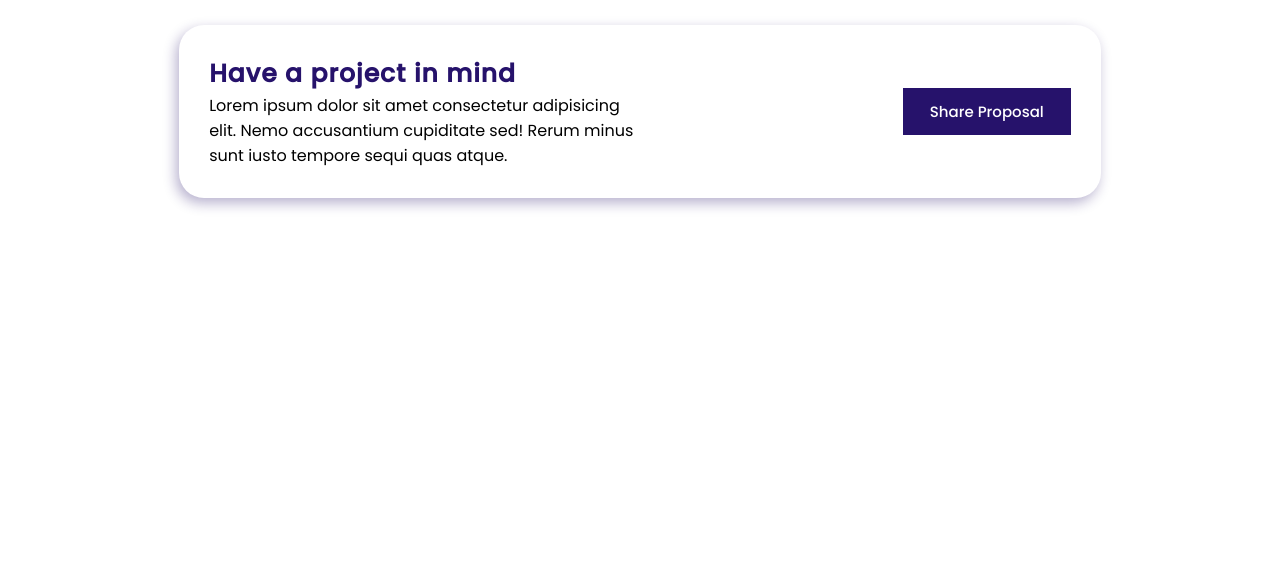
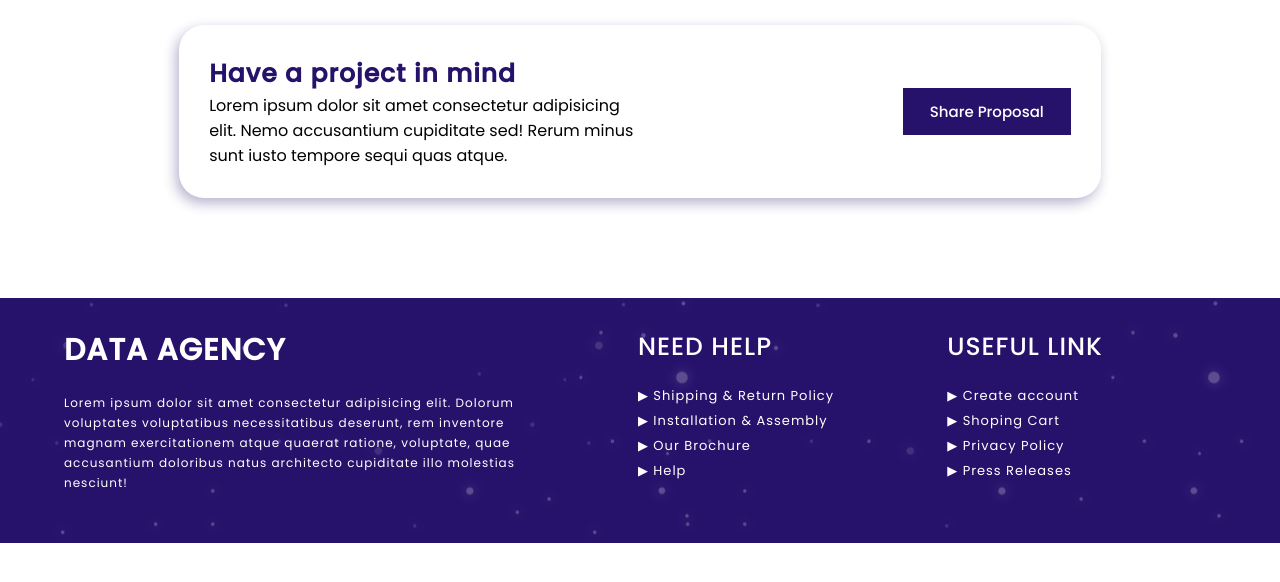
Before and after one commit to iamsaikatrahman/agency-profile, a plain HTML site: page index.html in a window 1280 px wide. Shown: the part 4174-4756 px from the top of the page. After the commit the page ends 4717 px from the top, so only its background shows below. Drawn offline with Linux system fonts and the light colour scheme.

Commit message:
footer section addedd

```diff
--- a/css/style.css
+++ b/css/style.css
@@ -11,7 +11,6 @@ html {
 }
 body {
   font-family: "Poppins", sans-serif;
-  height: 8000px;
 }
 .container {
   max-width: 1200px;
@@ -257,6 +256,7 @@ ul li {
 .gallary-image-box img:hover {
   /* filter: saturate(20%); */
   filter: brightness(1) contrast(60%);
+  cursor: zoom-in;
 }
 .gallary-content button {
   border: none;
@@ -386,3 +386,51 @@ ul li {
   height: 50%;
 }
 /* ############## proposoal end ################## */
+/* ################ Footer ############## */
+.footer {
+  margin-top: 10rem;
+  background: url("../images/background_1.jpg");
+  background-repeat: no-repeat;
+  background-size: cover;
+  background-position: center;
+  padding: 3rem 0;
+}
+.footer-about {
+  width: 40%;
+}
+.footer-about h1 {
+  font-size: 3rem;
+  text-transform: uppercase;
+  letter-spacing: 0.1rem;
+}
+.footer-about p {
+  font-size: 1.2rem;
+  font-weight: 400;
+  letter-spacing: 0.1rem;
+  line-height: 2rem;
+  margin: 2rem 0;
+}
+.footer-link {
+  width: 60%;
+}
+.footer-link h2 {
+  font-size: 2.5rem;
+  font-weight: 500;
+  text-transform: uppercase;
+  letter-spacing: 0.1rem;
+}
+.footer-link ul li a {
+  display: block;
+  color: #fff;
+  font-size: 1.3rem;
+  letter-spacing: 0.1rem;
+  line-height: 2rem;
+  margin: 0.5rem 0;
+}
+.footer-link ul {
+  margin: 2rem 0;
+}
+.footer-link ul li a::before {
+  content: "▶ ";
+}
+/* ################ Footer End ############## */
--- a/index.html
+++ b/index.html
@@ -238,6 +238,40 @@
         </div>
     </section>
     <!-- ---------------- Share proposal End ----------------- -->
+    <!-- --------------- Footer ---------------------- -->
+    <footer class="footer">
+        <div class="container">
+            <div class="footer-content text-light flex">
+                <div class="footer-about">
+                    <h1>Data Agency</h1>
+                    <p>Lorem ipsum dolor sit amet consectetur adipisicing elit. Dolorum voluptates voluptatibus
+                        necessitatibus deserunt, rem inventore magnam exercitationem atque quaerat ratione, voluptate,
+                        quae accusantium doloribus natus architecto cupiditate illo molestias nesciunt!</p>
+                </div>
+                <div class="footer-link flex justify-content-evenly">
+                    <div class="help-section">
+                        <h2>Need Help</h2>
+                        <ul>
+                            <li><a href="#">Shipping & Return Policy</a></li>
+                            <li><a href="#">Installation & Assembly</a></li>
+                            <li><a href="#">Our Brochure</a></li>
+                            <li><a href="#">Help</a></li>
+                        </ul>
+                    </div>
+                    <div class="link-section">
+                        <h2>Useful Link</h2>
+                        <ul>
+                            <li><a href="#">Create account</a></li>
+                            <li><a href="#">Shoping Cart</a></li>
+                            <li><a href="#">Privacy Policy</a></li>
+                            <li><a href="#">Press Releases</a></li>
+                        </ul>
+                    </div>
+                </div>
+            </div>
+        </div>
+    </footer>
+    <!-- --------------- Footer End ---------------------- -->
 
 
 </body>
```
